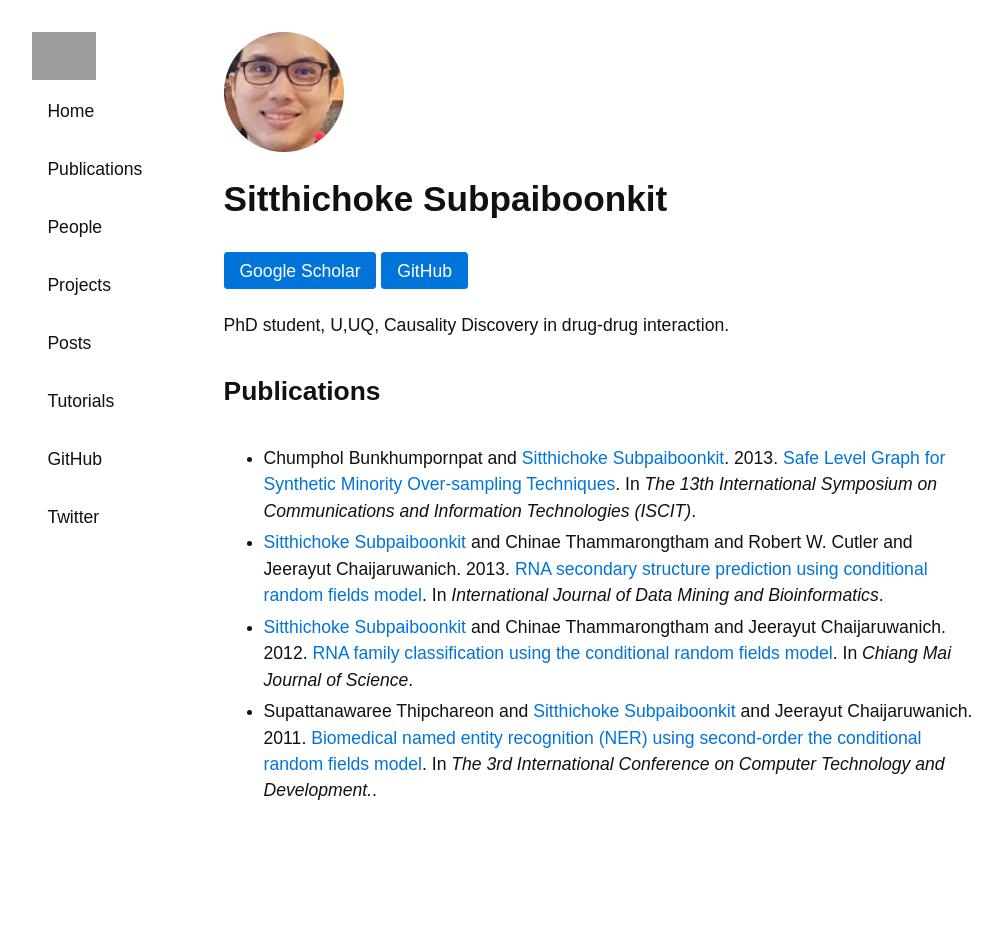
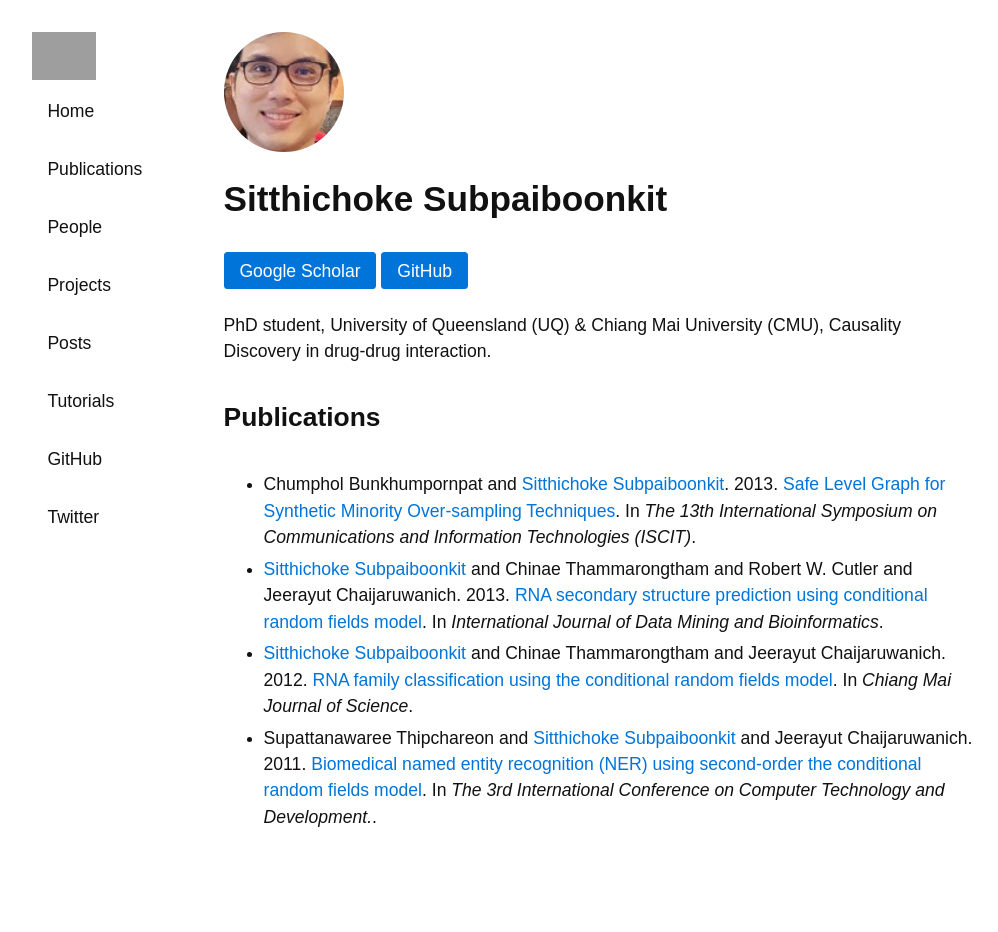
Before and after one commit to ielab/ielab.github.io, a Jekyll site: the page built from _people/sitthichoke-subpaiboonkit.md, in a window 1280 px wide. Shown: the whole page, without its empty margins (139-1137 px from the left). Built offline with Jekyll 4.4.1, drawn with Linux system fonts in a browser that asks for light colours; grey boxes are pictures that could not be loaded.

Commit message:
Update sitthichoke-subpaiboonkit.md

```diff
--- a/_people/sitthichoke-subpaiboonkit.md
+++ b/_people/sitthichoke-subpaiboonkit.md
@@ -6,5 +6,5 @@ github: https://github.com/subpaiboonkit
 website:
 scholar: https://scholar.google.com.au/citations?hl=en&user=c5hTea0AAAAJ
 role: phd
-description: PhD student, U,UQ, Causality Discovery in drug-drug interaction.
+description: PhD student, University of Queensland (UQ) & Chiang Mai University (CMU), Causality Discovery in drug-drug interaction.
 ---
```
